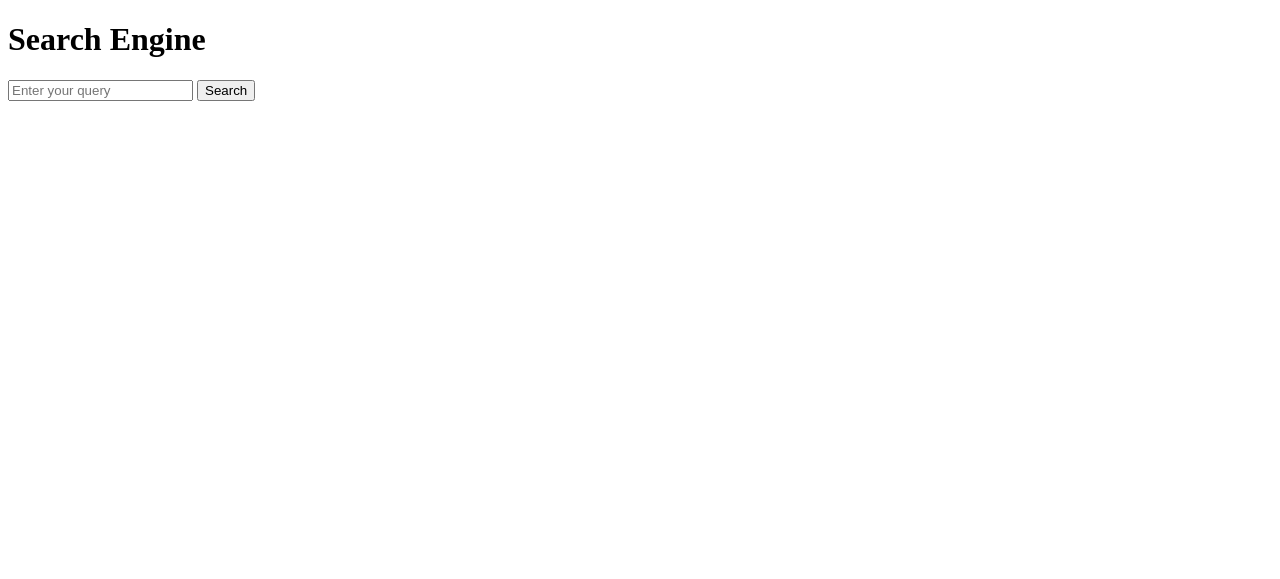
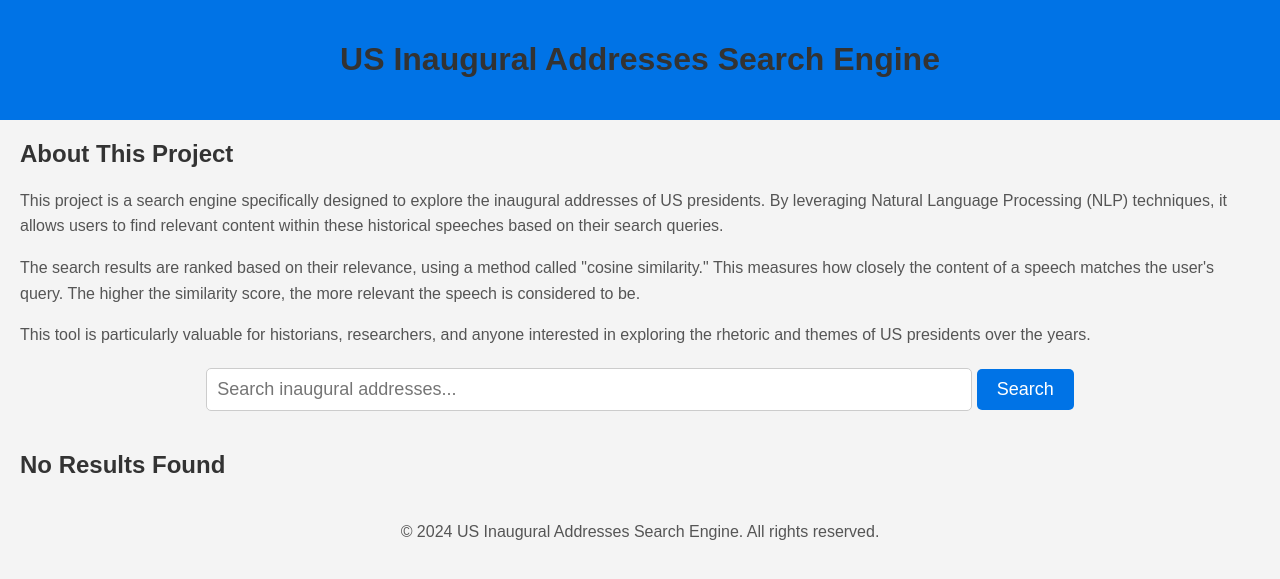
Before and after one commit to Thepetapixl/US_Inaugural_Addresses-Search, a Flask app: page / in a window 1280 px wide. Shown: the top 579 px of the page. Run offline with Flask 2, Linux system fonts and the light colour scheme; parts of the project's set-up code (start-up, migrations or seed data) failed here and were passed over.

Commit message:
Updated index.html and make it more clean

```diff
--- a/templates/index.html
+++ b/templates/index.html
@@ -3,19 +3,116 @@
 <head>
     <meta charset="UTF-8">
     <meta name="viewport" content="width=device-width, initial-scale=1.0">
-    <title>Flask Search Engine</title>
+    <title>US Inaugural Addresses Search Engine</title>
+    <style>
+        body {
+            font-family: Arial, sans-serif;
+            background-color: #f4f4f4;
+            margin: 0;
+            padding: 0;
+        }
+        header {
+            background-color: #0073e6;
+            color: white;
+            padding: 20px;
+            text-align: center;
+        }
+        main {
+            margin: 20px;
+        }
+        h1, h2 {
+            color: #333;
+        }
+        p {
+            line-height: 1.6;
+            color: #555;
+        }
+        .search-container {
+            margin-top: 20px;
+            text-align: center;
+        }
+        .search-container input[type="text"] {
+            padding: 10px;
+            width: 60%;
+            font-size: 18px;
+            border-radius: 5px;
+            border: 1px solid #ccc;
+        }
+        .search-container input[type="submit"] {
+            padding: 10px 20px;
+            font-size: 18px;
+            border-radius: 5px;
+            background-color: #0073e6;
+            color: white;
+            border: none;
+            cursor: pointer;
+        }
+        .search-container input[type="submit"]:hover {
+            background-color: #005bb5;
+        }
+        .results-container {
+            margin-top: 40px;
+        }
+        .result-item {
+            background-color: white;
+            padding: 20px;
+            margin-bottom: 20px;
+            border-radius: 5px;
+            box-shadow: 0 0 10px rgba(0, 0, 0, 0.1);
+        }
+        .result-item h3 {
+            color: #0073e6;
+        }
+        footer {
+            margin-top: 40px;
+            text-align: center;
+            color: #aaa;
+        }
+    </style>
 </head>
 <body>
-    <h1>Search Engine</h1>
-    <form method="POST">
-        <input type="text" name="query" placeholder="Enter your query" required>
-        <button type="submit">Search</button>
-    </form>
-    {% if result %}
-        <h2>Top Result:</h2>
-        <p>Document: {{ result }}</p>
-        <p>Score: {{ score }}</p>
-        <p>{{ inference }}</p>
-    {% endif %}
+    <header>
+        <h1>US Inaugural Addresses Search Engine</h1>
+    </header>
+    <main>
+        <h2>About This Project</h2>
+        <p>
+            This project is a search engine specifically designed to explore the inaugural addresses of US presidents.
+            By leveraging Natural Language Processing (NLP) techniques, it allows users to find relevant content
+            within these historical speeches based on their search queries.
+        </p>
+        <p>
+            The search results are ranked based on their relevance, using a method called "cosine similarity."
+            This measures how closely the content of a speech matches the user's query. The higher the similarity score,
+            the more relevant the speech is considered to be.
+        </p>
+        <p>
+            This tool is particularly valuable for historians, researchers, and anyone interested in exploring the
+            rhetoric and themes of US presidents over the years.
+        </p>
+        <div class="search-container">
+            <form action="/search" method="post">
+                <input type="text" name="query" placeholder="Search inaugural addresses..." required>
+                <input type="submit" value="Search">
+            </form>
+        </div>
+        <div class="results-container">
+            {% if results %}
+                <h2>Search Results</h2>
+                {% for result in results %}
+                <div class="result-item">
+                    <h3>{{ result.file_name }}</h3>
+                    <p><strong>Relevance:</strong> {{ result.score }}</p>
+                    <p>{{ result.excerpt }}</p>
+                </div>
+                {% endfor %}
+            {% else %}
+                <h2>No Results Found</h2>
+            {% endif %}
+        </div>
+    </main>
+    <footer>
+        <p>&copy; 2024 US Inaugural Addresses Search Engine. All rights reserved.</p>
+    </footer>
 </body>
 </html>
```
